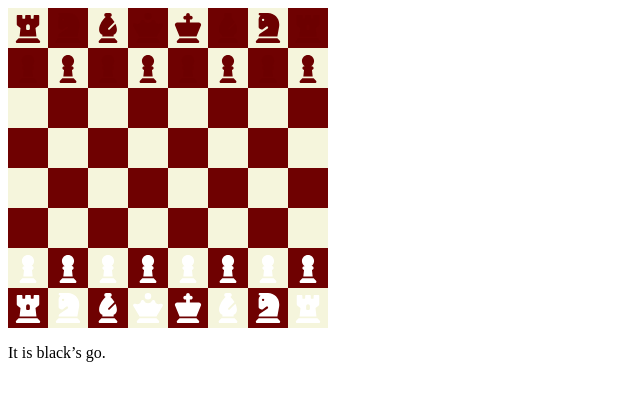
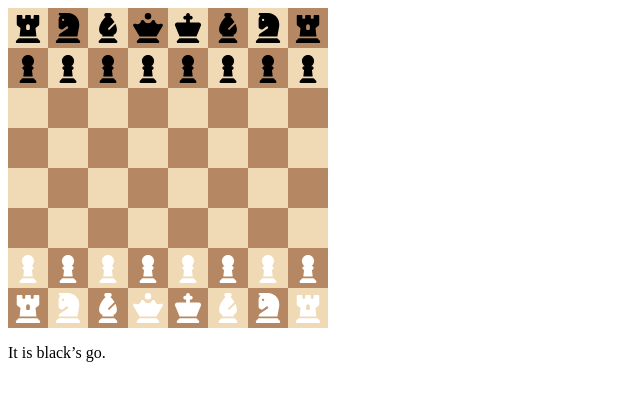
Before and after one commit to Elmeriina424/final-project, a plain HTML site: page index.html in a window 1280 px wide. Shown: the whole page, without its empty margins (0-640 px from the left). Drawn offline with Linux system fonts and the light colour scheme.

Commit message:
Korjasin riviltä 249 sanan kuningas kuningattareksi. Ehdotan css-koodissa pelilaudan ruutuihin ja mustien nappuloiden värikoodeihin muutoksia kontrastin parantamiseksi. Selaimen vaihto Safarista Chromeen ei auttanut.

```diff
--- a/app.js
+++ b/app.js
@@ -246,7 +246,7 @@ function checkIfValid(target) {
         break;
 
     case 'queen':
-        // Lisää logiikka kuninkaan siirroille
+        // Lisää logiikka kuningattaren siirroille
         if (
             startId + width + 1 === targetId ||
             startId + width * 2 + 2 === targetId && !document.querySelector(`[square-id="${startId + width + 1}"]`)?.firstChild ||
--- a/styles.css
+++ b/styles.css
@@ -31,15 +31,18 @@ path {
 }
 
 .beige {
-    background-color: beige;
+    /* background-color: beige; */
+    background-color: rgb(240,217,181);
 }
 
 .brown {
-    background-color: rgb(111, 1, 1);
+    /* background-color: rgb(111, 1, 1); */
+    background-color: rgb(181, 136, 99);
 }
 
 .black {
-    fill: rgb(108, 0, 0);
+    /* fill: rgb(108, 0, 0); */
+    fill: rgb(0, 0, 0);
 }
 
 .white {
```
